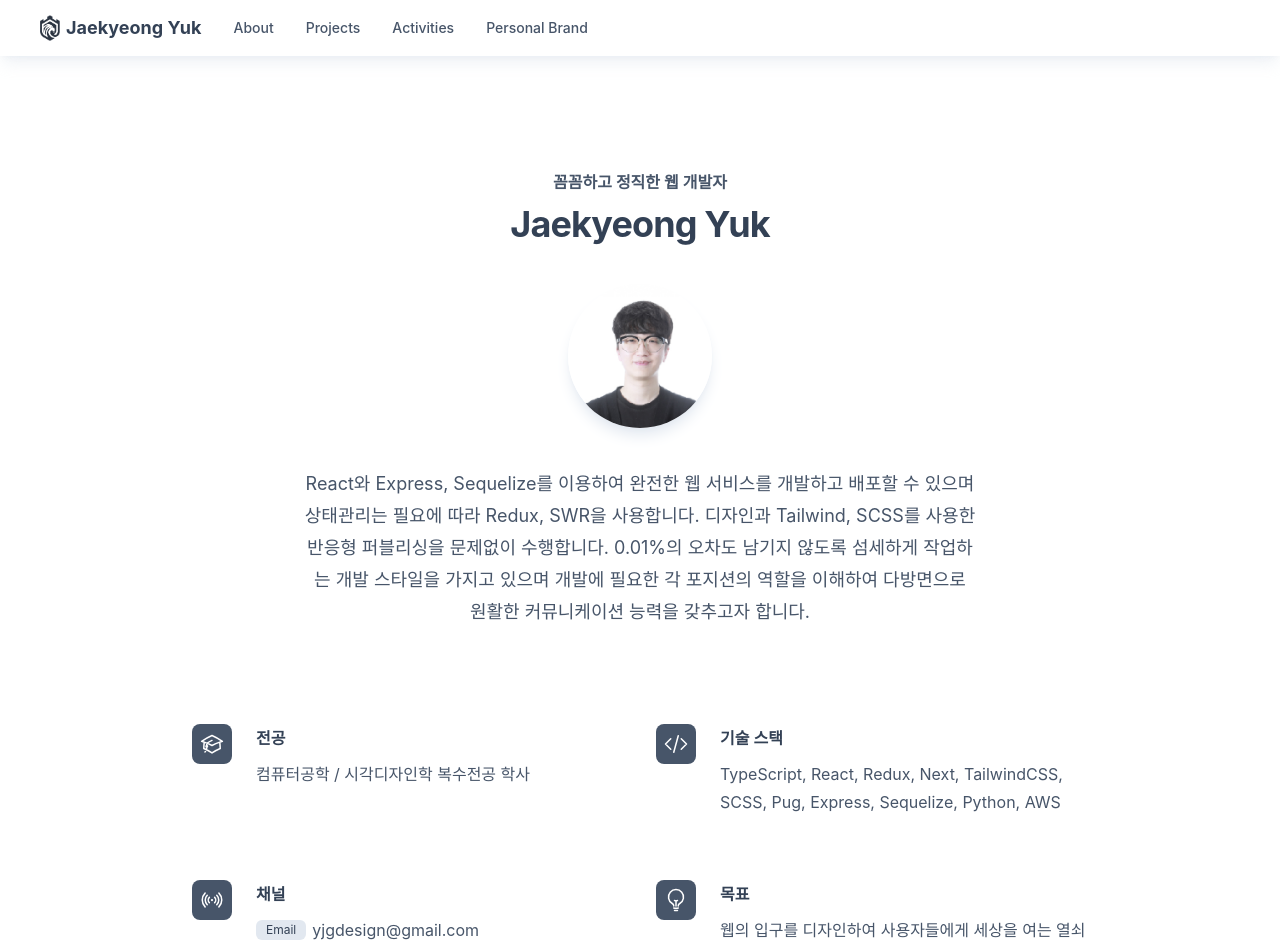
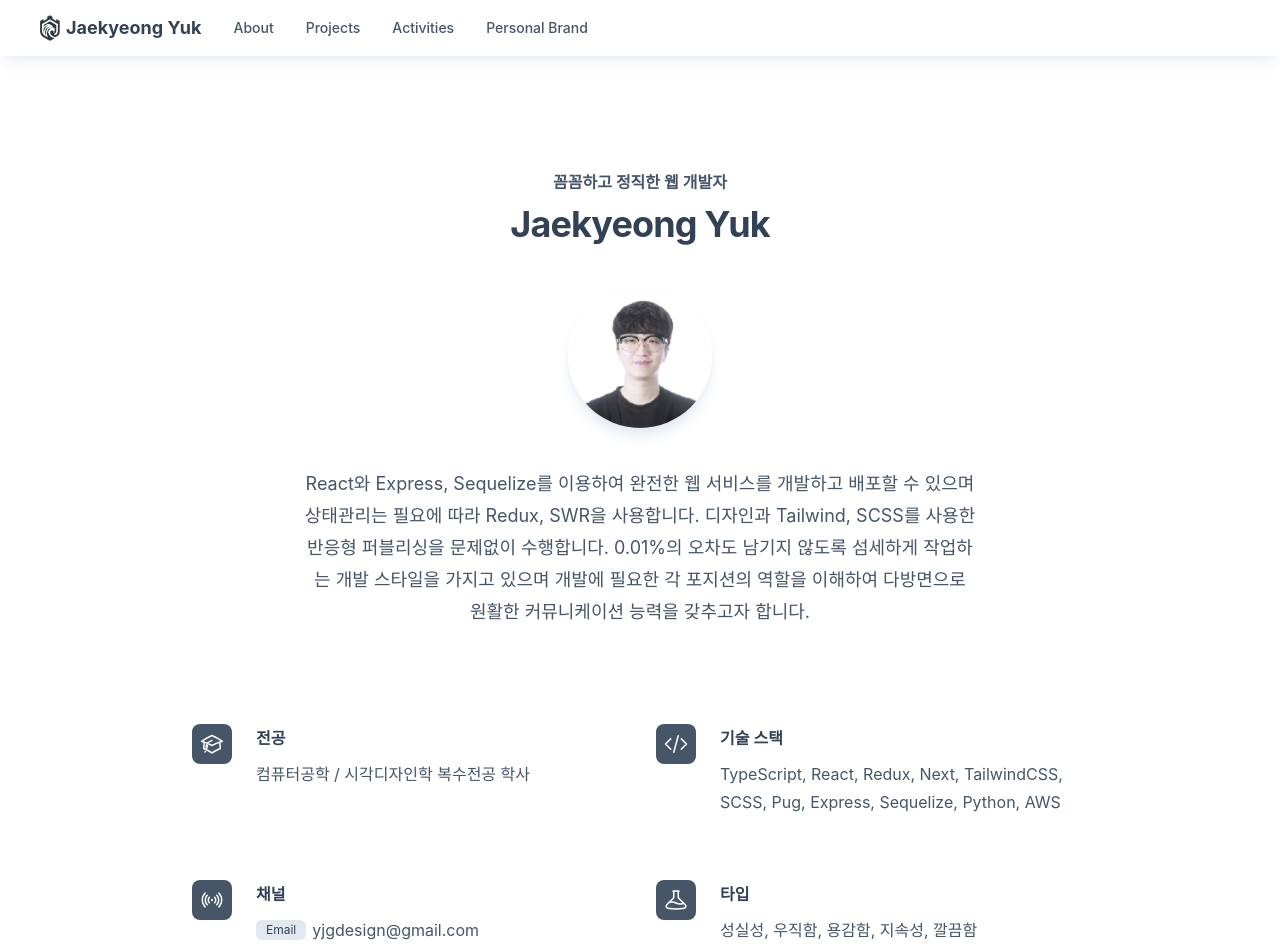
Before and after one commit to yjglab/portfolio, a React (Create React App) app: page / in a window 1280 px wide. Shown: the top 947 px of the page. Built offline with nearby package versions, Linux system fonts and the light colour scheme.

Commit message:
Update: me정보 수정

```diff
--- a/src/tools/data.ts
+++ b/src/tools/data.ts
@@ -1,4 +1,4 @@
-import { AcademicCapIcon, CodeBracketIcon, LightBulbIcon, SignalIcon } from '@heroicons/react/24/outline';
+import { AcademicCapIcon, BeakerIcon, CodeBracketIcon, SignalIcon } from '@heroicons/react/24/outline';
 import { avatar } from './global';
 
 export const me = {
@@ -31,10 +31,10 @@ export const me = {
       icon: SignalIcon,
     },
     {
-      name: '목표',
-      description: '웹의 입구를 디자인하여 사용자들에게 세상을 여는 열쇠가 되자.',
+      name: '타입',
+      description: '성실성, 우직함, 용감함, 지속성, 깔끔함',
       links: {},
-      icon: LightBulbIcon,
+      icon: BeakerIcon,
     },
   ],
 };
```
